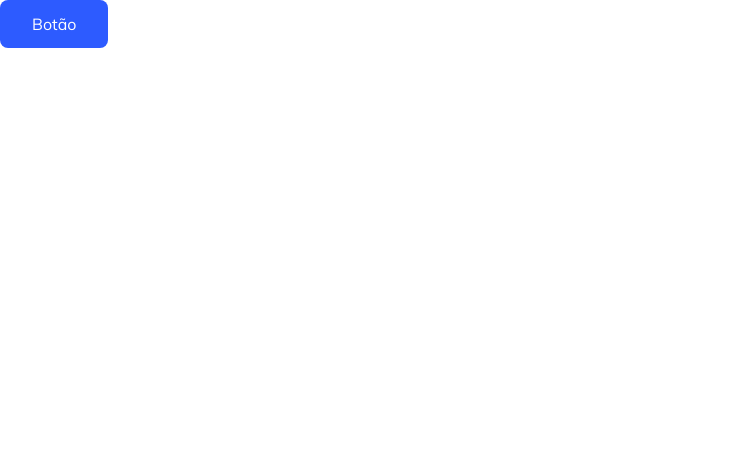
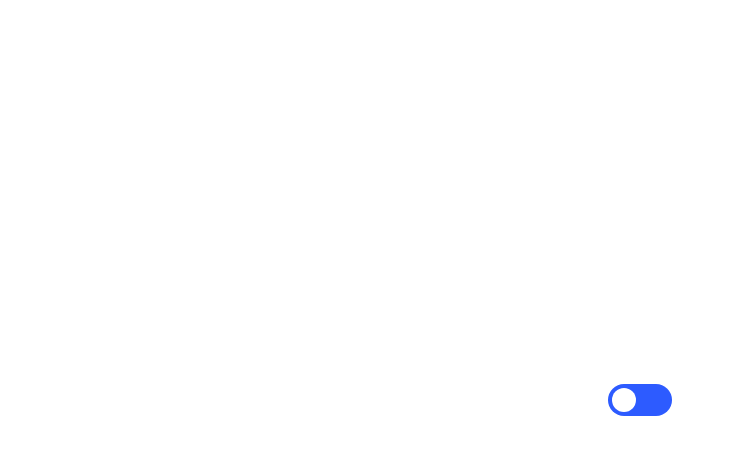
Before and after one commit to GabrielVeroneze/alfabit-design-system-advanced, a Next.js app: page / in a window 1280 px wide. Shown: the top 454 px of the page, without its empty margins (0-735 px from the left). Built offline with nearby package versions, Linux system fonts and the light colour scheme.

Commit message:
♻️ refactor: substitui Button por Switch e ajustar layout da página
Remove o componente Button do App e adiciona o componente Switch em seu lugar. Também aplica uma estrutura de layout centralizada usando Flexbox
para facilitar a visualização do componente durante o desenvolvimento.

```diff
--- a/app/page.tsx
+++ b/app/page.tsx
@@ -1,7 +1,13 @@
-import Button from '@/components/Button/Button'
+import Switch from '@/components/Switch/Switch'
 
 const App = () => {
-    return <Button>Botão</Button>
+    return (
+        <div className="flex items-center justify-center h-screen">
+            <div className="flex flex-col gap-1">
+                <Switch />
+            </div>
+        </div>
+    )
 }
 
 export default App
```
